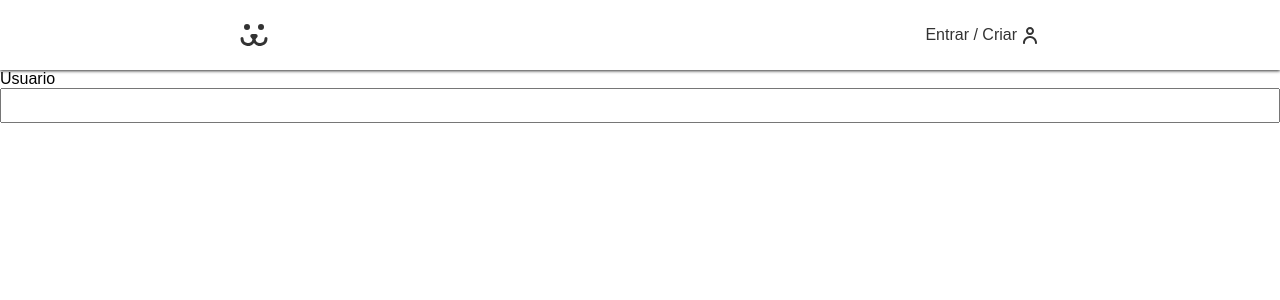
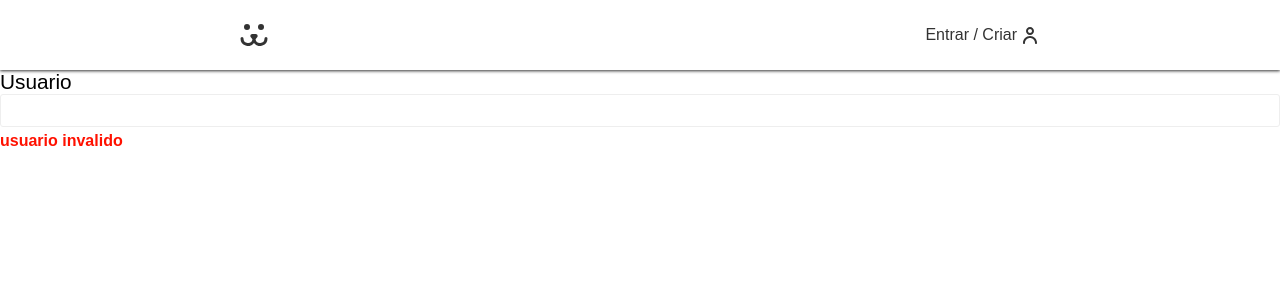
Before and after one commit to Raphael-Medeiros/dogs-social-network-react, a React (Create React App) app: page /login in a window 1280 px wide. Shown: the top 300 px of the page. Built offline with nearby package versions, Linux system fonts and the light colour scheme.

Commit message:
Update input component

```diff
--- a/src/Components/Forms/Input.module.css
+++ b/src/Components/Forms/Input.module.css
@@ -0,0 +1,21 @@
+.label{
+    font-size: 1.3rem;
+    margin-bottom: 5px;
+}
+
+.input{
+    border: 1px solid #eee;
+    border-radius: 3px;
+    margin-bottom: 5px;
+}
+
+.input:hover,
+.input:focus {
+    outline: none;
+    border: 1px solid #fb1;
+}
+.error{
+    margin: 0;
+    font-weight: bold;
+    color: #f10;
+}
--- a/src/Components/Pages/Login/Login.js
+++ b/src/Components/Pages/Login/Login.js
@@ -4,7 +4,7 @@ import Input from "../../Forms/Input";
 const Login = () => {
   return (
     <section>
-      <Input label="Usuario" name="Usuario" error={null} />
+      <Input label="Usuario" name="Usuario" error={"usuario invalido"} />
     </section>
   );
 };
```
